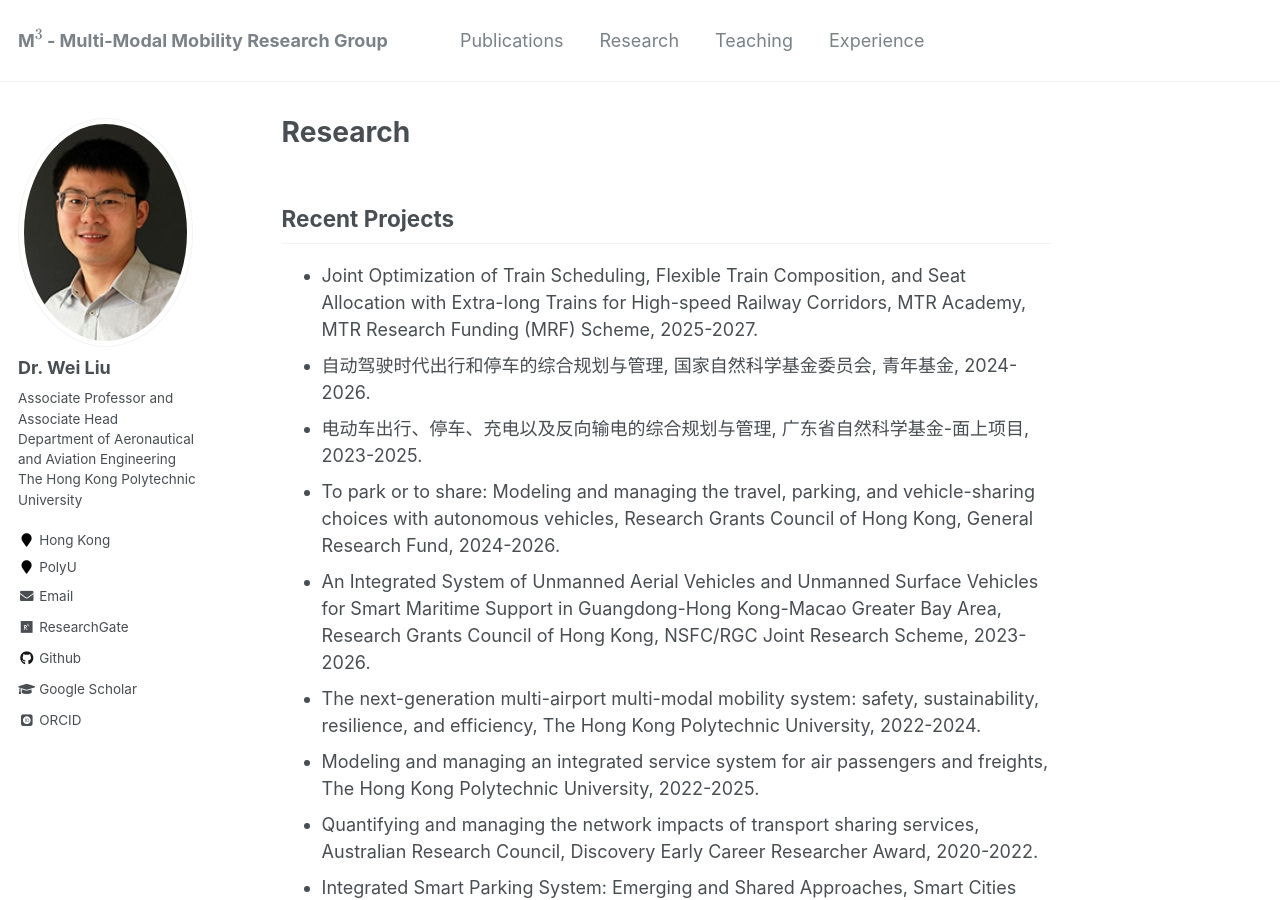
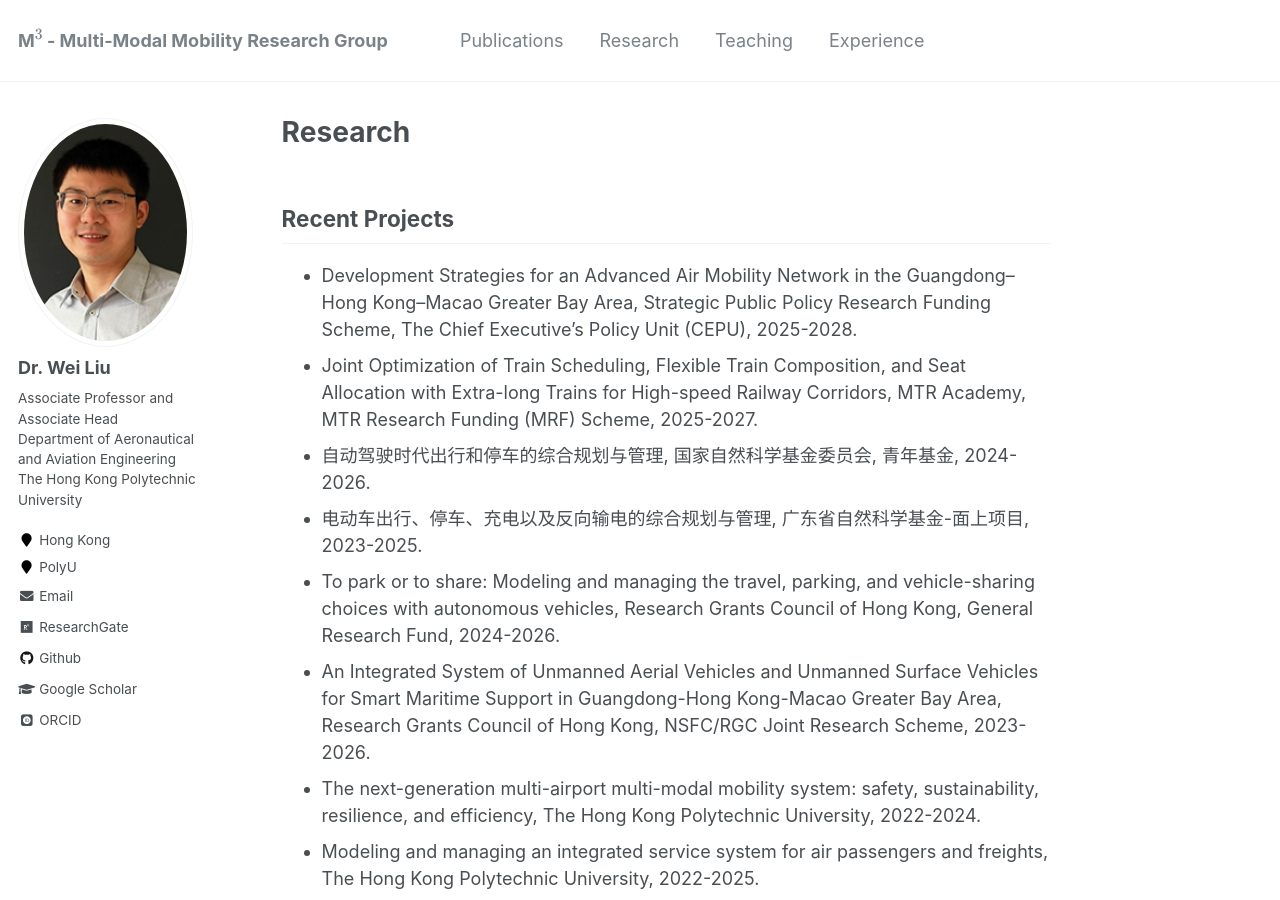
Before and after one commit to weiliu2016/weiliu2016.github.io, a Jekyll site: the page built from _pages/research.md, in a window 1280 px wide and 900 px high. Built offline with Jekyll 4.4.1, drawn with Linux system fonts in a browser that asks for light colours; some web fonts are replaced; formulas are drawn with MathJax 3.

Commit message:
Update research.md

```diff
--- a/_pages/research.md
+++ b/_pages/research.md
@@ -7,6 +7,7 @@ author_profile: true
 Recent Projects
 -----------
 
+* Development Strategies for an Advanced Air Mobility Network in the Guangdong–Hong Kong–Macao Greater Bay Area, Strategic Public Policy Research Funding Scheme, The Chief Executive's Policy Unit (CEPU), 2025-2028.
 * Joint Optimization of Train Scheduling, Flexible Train Composition, and Seat Allocation with Extra-long Trains for High-speed Railway Corridors, MTR Academy, MTR Research Funding (MRF) Scheme, 2025-2027.
 * 自动驾驶时代出行和停车的综合规划与管理, 国家自然科学基金委员会, 青年基金, 2024-2026.
 * 电动车出行、停车、充电以及反向输电的综合规划与管理, 广东省自然科学基金-面上项目, 2023-2025.
```
